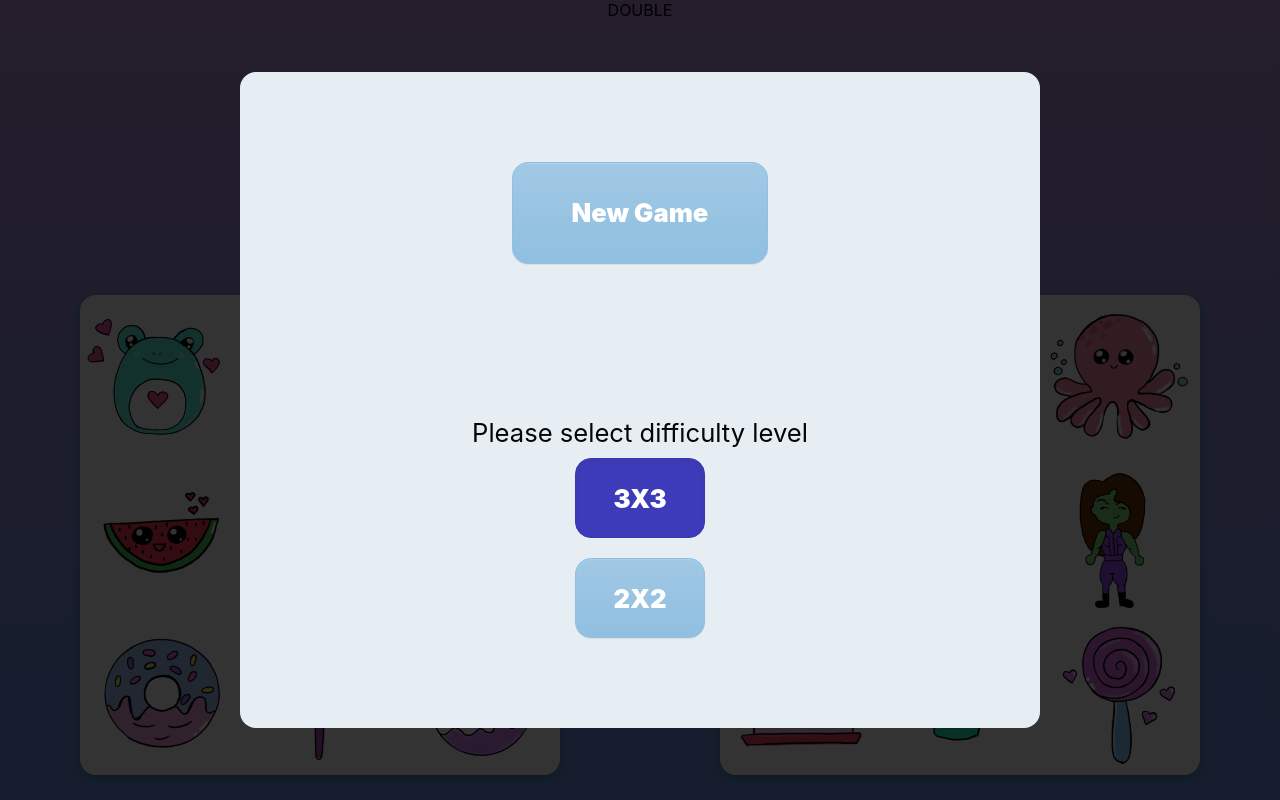
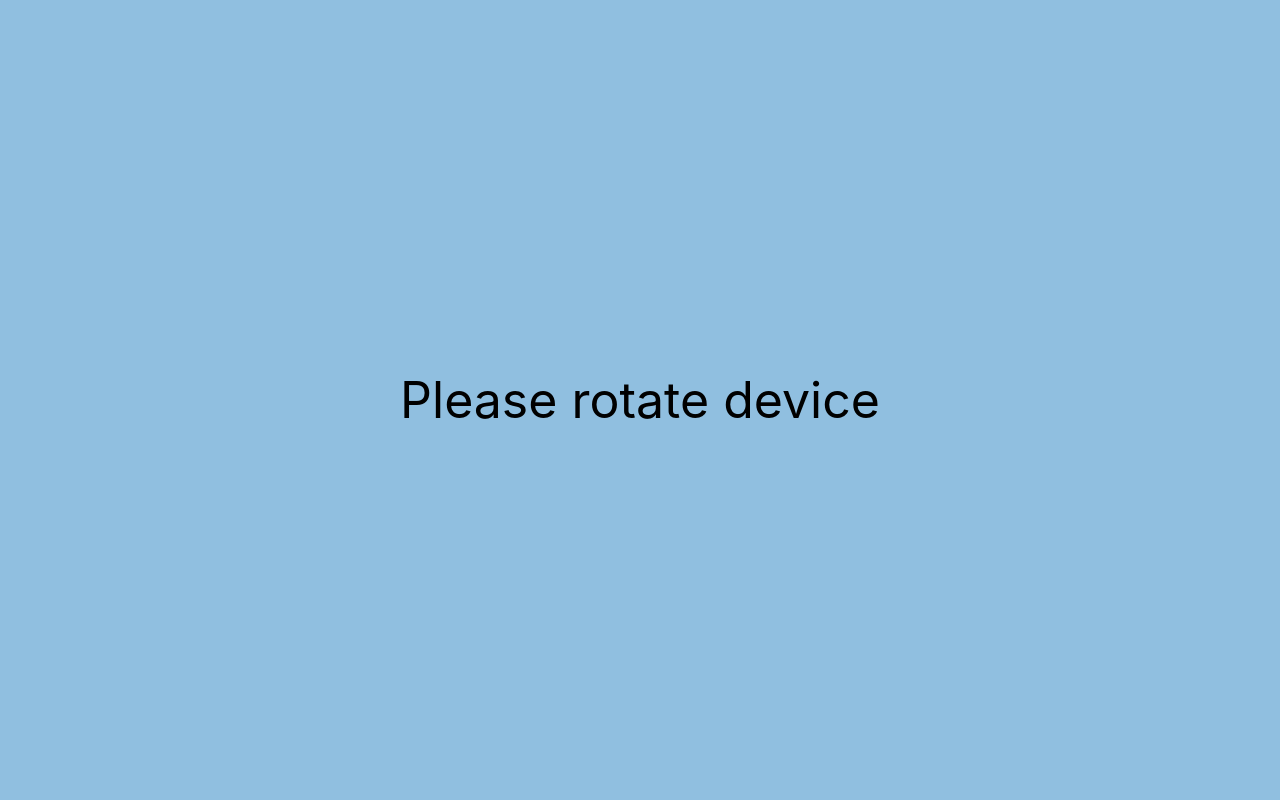
Before and after one commit to EvgeniaKozhaeva/dubble, a React (Create React App) app: page / in a window 1280 px wide. Built offline with nearby package versions, Linux system fonts and the light colour scheme.

Commit message:
Add mock screen for landscape

```diff
--- a/src/App.css
+++ b/src/App.css
@@ -24,6 +24,12 @@
   justify-self: center;
 }
 
+.game-title {
+  display: flex;
+  align-self: center;
+  justify-self: center;
+}
+
 .header-container {
   display: flex;
   align-items: center;
@@ -38,6 +44,7 @@
   flex-grow: 1;
   align-items: center;
   justify-content: space-around;
+  margin-bottom: 2%;
 }
 
 @media only screen and (max-width: 830px){
--- a/src/App.tsx
+++ b/src/App.tsx
@@ -2,6 +2,7 @@ import "./App.css";
 import { observer } from "mobx-react-lite"
 import { CardCommon } from "./components/cards/Card";
 import { FinishScreen } from "./components/coverScreen/FinishScreen"
+import { LandscapeScreen } from "./components/coverScreen/LandscapeScreen";
 import { StartScreen } from "./components/coverScreen/StartScreen";
 import { Score } from "./components/score/Score";
 import { Timer } from "./components/timer/Timer";
@@ -10,10 +11,13 @@ import rootStore from "./store/rootStore";
 const App = observer(() => {
   return (
     <div className="app-container">
+        <LandscapeScreen/>
         <StartScreen/>
         <FinishScreen/>
         <div className="game-container">
-            <div className="game-title-container">DOUBLE</div>
+            <div className="game-title-container">
+                <div className="game-title">DOUBLE</div>
+            </div>
             <div className="header-container">
                 <Score/>
                 <Timer/>
--- a/src/Circle.css
+++ b/src/Circle.css
@@ -63,11 +63,11 @@
     }
     .count-container {
         font-size: 30px;
-        width: 50px;
-        height: 50px;
+        width: 73px;
+        height: 73px;
     }
-    .circle-timer {
-        width: 50px;
-        height: 50px;
+    .base-circle {
+        width: 73px;
+        height: 73px;
     }
 }
--- a/src/components/coverScreen/CoverScreen.css
+++ b/src/components/coverScreen/CoverScreen.css
@@ -13,6 +13,9 @@
     animation: overlay-grow 500ms forwards;
 }
 
+.landscape-screen {
+    display: none;
+}
 .setting-screen {
     display: flex;
     flex-direction: column;
@@ -49,3 +52,14 @@
         font-size: 10vmin;
     }
 }
+
+
+@media only screen and (max-device-height: 700px) and (orientation: landscape) {
+    .landscape-screen {
+        display: flex;
+        z-index: 150;
+        background: #90bfe0;
+        animation: none;
+        font-size: 50px;
+    }
+}
--- a/src/components/coverScreen/GameOptionsContainer.tsx
+++ b/src/components/coverScreen/GameOptionsContainer.tsx
@@ -7,7 +7,7 @@ export const GameOptionsContainer = observer(() => {
     const gameOption = (option: number) => `${option}X${option}`;
     return (
         <div className="game-options">
-            <span>Please select difficulty level</span>
+            <span>Please select a difficulty</span>
             { gameOptions.map((option) => (
                 <button
                     className={rootStore.cardStore.selectedGameOption.id === option.id ? "game-button active-button" : "game-button"}
--- /dev/null
+++ b/src/components/coverScreen/LandscapeScreen.tsx
@@ -0,0 +1,5 @@
+export const LandscapeScreen = () => {
+    return (
+        <div className="cover-screen landscape-screen">Please rotate device</div>
+    )
+}
```
